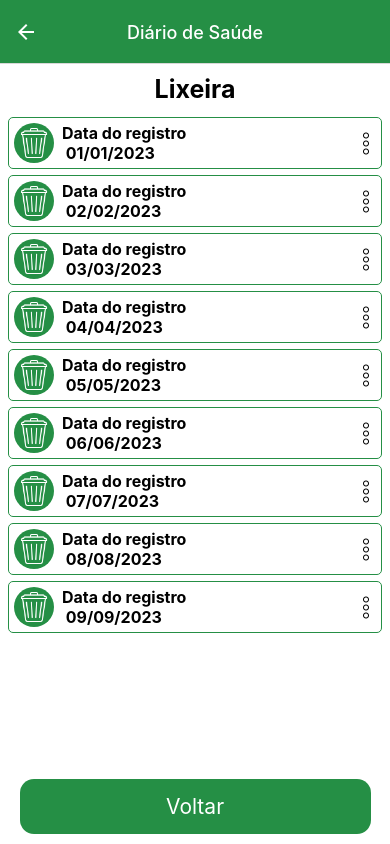
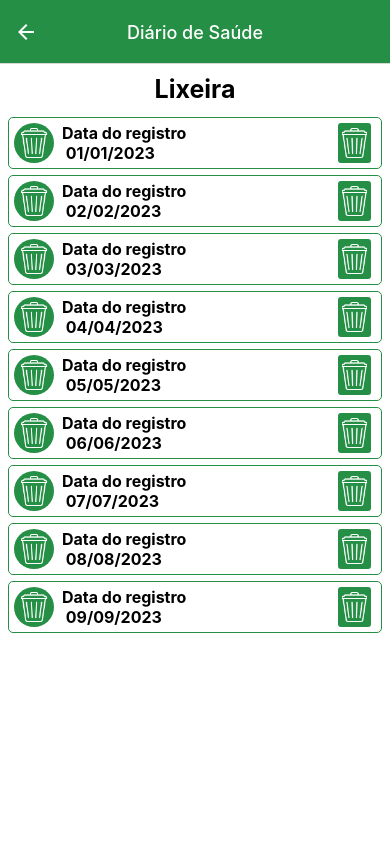
Before and after one commit to ajsaraujo/my-health-app, a React Native app: screen /GarbageDiary in a window 390 px wide. Built offline with nearby package versions, Linux system fonts and the light colour scheme.

Commit message:
feat: finalizacao layout das telas

```diff
--- a/app.json
+++ b/app.json
@@ -11,9 +11,7 @@
       "resizeMode": "contain",
       "backgroundColor": "#ffffff"
     },
-    "assetBundlePatterns": [
-      "**/*"
-    ],
+    "assetBundlePatterns": ["**/*"],
     "ios": {
       "supportsTablet": true
     },
@@ -25,6 +23,14 @@
     },
     "web": {
       "favicon": "./assets/favicon.png"
-    }
+    },
+    "plugins": [
+      [
+        "expo-image-picker",
+        {
+          "photosPermission": "The app accesses your photos to let you share them with your friends."
+        }
+      ]
+    ]
   }
 }
--- a/src/modules/diary/GarbageDiary.tsx
+++ b/src/modules/diary/GarbageDiary.tsx
@@ -29,17 +29,13 @@ export default function GarbageDiary(props: DiaryProps) {
       <FlatList
         data={listaLixeira}
         renderItem={({ item }) => (
-          <ItemListDiary typeList={'lixeira'} text={item.label} />
+          <ItemListDiary
+            typeList={'lixeira'}
+            text={item.label}
+            onPress={() => {}}
+          />
         )}
       />
-      <View style={styles.buttonContainer}>
-        <PrimaryButton
-          style={{ width: '90%', height: 55, marginVertical: 10 }}
-          onPress={props.navigation.goBack}
-        >
-          Voltar
-        </PrimaryButton>
-      </View>
     </>
   )
 }
--- a/src/modules/diary/RegisterNote.tsx
+++ b/src/modules/diary/RegisterNote.tsx
@@ -13,12 +13,14 @@ import { GREEN } from '../../shared/ui/colors'
 import salvar from '../../../assets/saveicon.png'
 import voltar from '../../../assets/backIcon.png'
 import enviar from '../../../assets/sendIcon.png'
+import * as ImagePicker from 'expo-image-picker'
 
 type DiaryProps = NativeStackScreenProps<RouteParams, 'RegisterNote'>
 
 export default function RegisterNote(props: DiaryProps) {
   const [noteText, setNoteText] = useState('')
   const [notes, setNotes] = useState([])
+  const [image, setImage] = useState(null)
 
   const handleAddNote = () => {
     if (noteText.length > 0) {
@@ -34,6 +36,22 @@ export default function RegisterNote(props: DiaryProps) {
     setNotes(newNotes)
   }
 
+  const handbleImageSet = async () => {
+    let result = await ImagePicker.launchImageLibraryAsync({
+      mediaTypes: ImagePicker.MediaTypeOptions.Images,
+      allowsEditing: true,
+      aspect: [4, 3],
+      quality: 1,
+    })
+
+    console.log(result)
+    setNotes([...notes, { img: result.assets[0].uri }])
+
+    if (!result.canceled) {
+      setImage(result.assets[0].uri)
+    }
+  }
+
   return (
     <View style={styles.container}>
       <View style={styles.notesContainer}>
@@ -47,6 +65,7 @@ export default function RegisterNote(props: DiaryProps) {
           </TouchableOpacity>
         ))}
       </View>
+
       <View style={styles.inputContainer}>
         <TextInput
           style={styles.input}
@@ -55,6 +74,13 @@ export default function RegisterNote(props: DiaryProps) {
           value={noteText}
           onChangeText={(text) => setNoteText(text)}
         />
+
+        <TouchableOpacity
+          style={styles.addButton}
+          onPress={handbleImageSet}
+          activeOpacity={0.7}
+        ></TouchableOpacity>
+
         <TouchableOpacity
           style={styles.addButton}
           onPress={handleAddNote}
--- a/src/modules/diary/RegistersDiary.tsx
+++ b/src/modules/diary/RegistersDiary.tsx
@@ -1,4 +1,4 @@
-import React from 'react'
+import React, { useEffect } from 'react'
 import {
   View,
   Text,
@@ -13,6 +13,7 @@ import { RouteParams } from '../../routeParams'
 import { GREEN } from '../../shared/ui/colors'
 import { PrimaryButton } from '../../shared/ui/components/PrimaryButton'
 import { ItemListDiary } from '../../shared/ui/components/ItemListDiary'
+import { getRegistrosPaciente } from './infra/services'
 
 type DiaryProps = NativeStackScreenProps<RouteParams, 'RegistersDiary'>
 
@@ -29,6 +30,19 @@ const listaRegistros = [
 ]
 
 export default function RegistersDiary(props: DiaryProps) {
+  useEffect(() => {
+    fetchData()
+  })
+
+  const fetchData = async () => {
+    try {
+      var response = await getRegistrosPaciente({ idPaciente: 1 })
+      console.log(JSON.stringify(response))
+    } catch (err) {
+      console.log(err)
+    }
+  }
+
   return (
     <>
       <View style={styles.textTitle}>
@@ -44,14 +58,6 @@ export default function RegistersDiary(props: DiaryProps) {
           />
         )}
       />
-      <View style={styles.buttonContainer}>
-        <PrimaryButton
-          style={{ width: '90%', height: 50, marginVertical: 10 }}
-          onPress={props.navigation.goBack}
-        >
-          Voltar
-        </PrimaryButton>
-      </View>
     </>
   )
 }
--- /dev/null
+++ b/src/modules/diary/infra/api.ts
@@ -0,0 +1,29 @@
+import axios from 'axios'
+
+const api = axios.create({
+  headers: {
+    'Content-Type': 'application/x-www-form-urlencoded',
+    Accept: '*/*',
+    'Accept-Encoding': 'gzip, deflate, br',
+    Connection: 'keep-alive',
+  },
+  baseURL: 'https://localhost:44347/',
+})
+
+export const services = {
+  paciente: {
+    getPaciente: 'Paciente/Get',
+    addPaciente: 'Paciente/AddPaciente',
+  },
+  registros: {
+    getRegistrosAtivosPaciente: 'Registro/GetRegistrosPaciente/',
+    getRegistrosLixeiraPaciente: '/Registro/GetLixeiraPaciente',
+    addRegistro: 'Registro/AddRegistro',
+    atualizarRegistro: 'Registro/UpdateRegistro',
+    moverRegistroParaLixeira: 'Registro/MoveToLixeira/',
+    restaurarRegistro: 'Registro/RestoreFromTrash/',
+    apagarRegistro: 'Registro/DeleteFromTrash/',
+  },
+}
+
+export default api
--- /dev/null
+++ b/src/modules/diary/infra/services.ts
@@ -0,0 +1,13 @@
+import api, { services } from './api'
+
+async function getRegistrosPaciente({ idPaciente }) {
+  var response = await api.get(
+    `${services.registros.getRegistrosAtivosPaciente}?pacienteId=${1}`
+  )
+  console.log('response: ', response)
+  return api.get(
+    `${services.registros.getRegistrosAtivosPaciente}?pacienteId=${idPaciente}`
+  )
+}
+
+export { getRegistrosPaciente }
--- a/src/shared/ui/components/ItemListDiary.tsx
+++ b/src/shared/ui/components/ItemListDiary.tsx
@@ -1,10 +1,49 @@
 import React, { useState } from 'react'
-import { View, TouchableOpacity, Image, Text, StyleSheet } from 'react-native'
+import {
+  View,
+  TouchableOpacity,
+  Image,
+  Text,
+  StyleSheet,
+  Alert,
+} from 'react-native'
 import { GREEN } from '../colors'
 import { ModalOptionsDiary } from './modals/ModalOptionsDiary'
 
 export function ItemListDiary({ ...props }) {
-  const [modalViseble, setModalViseble] = useState(false)
+  const deleteAlert = () => {
+    if (props.typeList === 'lixeira') {
+      Alert.alert(
+        'Deseja apagar esse registro permanentemente?',
+        'Caso deseje apagar esse registro de maneira permanente ele além de não fazer mais parte de seus relatórios também não poderá ser mais restaurado para sua lista de registros',
+        [
+          {
+            text: 'Cancelar',
+            onPress: () => console.log('Cancelar'),
+          },
+          {
+            text: 'OK',
+            onPress: () => console.log('OK'),
+          },
+        ]
+      )
+    } else {
+      Alert.alert(
+        'Deseja apagar esse registro?',
+        'Caso apague esse registro ele será enviado para a lixeira e não fará parte do seu relatório final',
+        [
+          {
+            text: 'Cancelar',
+            onPress: () => console.log('Cancelar'),
+          },
+          {
+            text: 'OK',
+            onPress: () => console.log('OK'),
+          },
+        ]
+      )
+    }
+  }
 
   return (
     <View>
@@ -25,16 +64,15 @@ export function ItemListDiary({ ...props }) {
           </View>
           <Text style={styles.textList}>{props.text}</Text>
           <View style={styles.buttonOptionContainer}>
-            <TouchableOpacity onPress={() => setModalViseble(true)}>
+            <TouchableOpacity onPress={deleteAlert}>
               <Image
-                source={require('../../../../assets/dotsOptionsIcon.png')}
+                source={require('../../../../assets/garbageIcon.png')}
                 style={styles.buttonOption}
               />
             </TouchableOpacity>
           </View>
         </View>
       </TouchableOpacity>
-      <ModalOptionsDiary isVisible={modalViseble} />
     </View>
   )
 }
@@ -73,12 +111,18 @@ const styles = StyleSheet.create({
     fontWeight: 'bold',
   },
   buttonOption: {
-    height: 25,
-    width: 20,
+    height: 30,
+    width: 25,
   },
   buttonOptionContainer: {
     flexDirection: 'row',
     position: 'absolute',
-    right: 5,
+    right: 10,
+    height: 40,
+    width: 33,
+    backgroundColor: GREEN,
+    borderRadius: 3,
+    alignItems: 'center',
+    justifyContent: 'center',
   },
 })
--- a/src/shared/ui/components/modals/ModalOptionsDiary.tsx
+++ b/src/shared/ui/components/modals/ModalOptionsDiary.tsx
@@ -1,21 +1,31 @@
-import React, { useState } from 'react'
+import React, { useState, useEffect } from 'react'
 import { View, Modal, Text, StyleSheet, TouchableHighlight } from 'react-native'
 
 export function ModalOptionsDiary({ ...props }) {
-  const [visible, setVisible] = useState(props.isVisible)
-
   return (
-    <Modal visible={visible} animationType="slide" transparent={true}>
+    <Modal
+      visible={props.isVisible}
+      animationType="fade"
+      transparent={true}
+      onRequestClose={props.onCancel}
+    >
+      <View
+        style={[
+          styles.containerModal,
+          { top: props.positionTop, left: props.positionSide },
+        ]}
+      >
         <View style={styles.containerModal}>
           <TouchableHighlight style={styles.button}>
             <Text>Excluir</Text>
           </TouchableHighlight>
           <TouchableHighlight
             style={styles.button}
-          onPress={() => setVisible(false)}
+            onPress={() => props.onCancel()}
           >
             <Text>Cancelar</Text>
           </TouchableHighlight>
+        </View>
       </View>
     </Modal>
   )
@@ -23,17 +33,17 @@ export function ModalOptionsDiary({ ...props }) {
 
 const styles = StyleSheet.create({
   containerModal: {
-    backgroundColor: 'red',
     width: 80,
     height: 60,
-    borderRadius: 5,
   },
   button: {
     justifyContent: 'center',
     alignContent: 'center',
     alignItems: 'center',
     borderWidth: 1,
+    borderRadius: 3,
     width: 80,
     height: 30,
+    backgroundColor: '#789F81',
   },
 })
```
Also changed, not shown: package.json (+4 -3 lines), 1 other file (tests, documents, lock files or other folders). Lines whose indentation alone changed are shown as unchanged.
